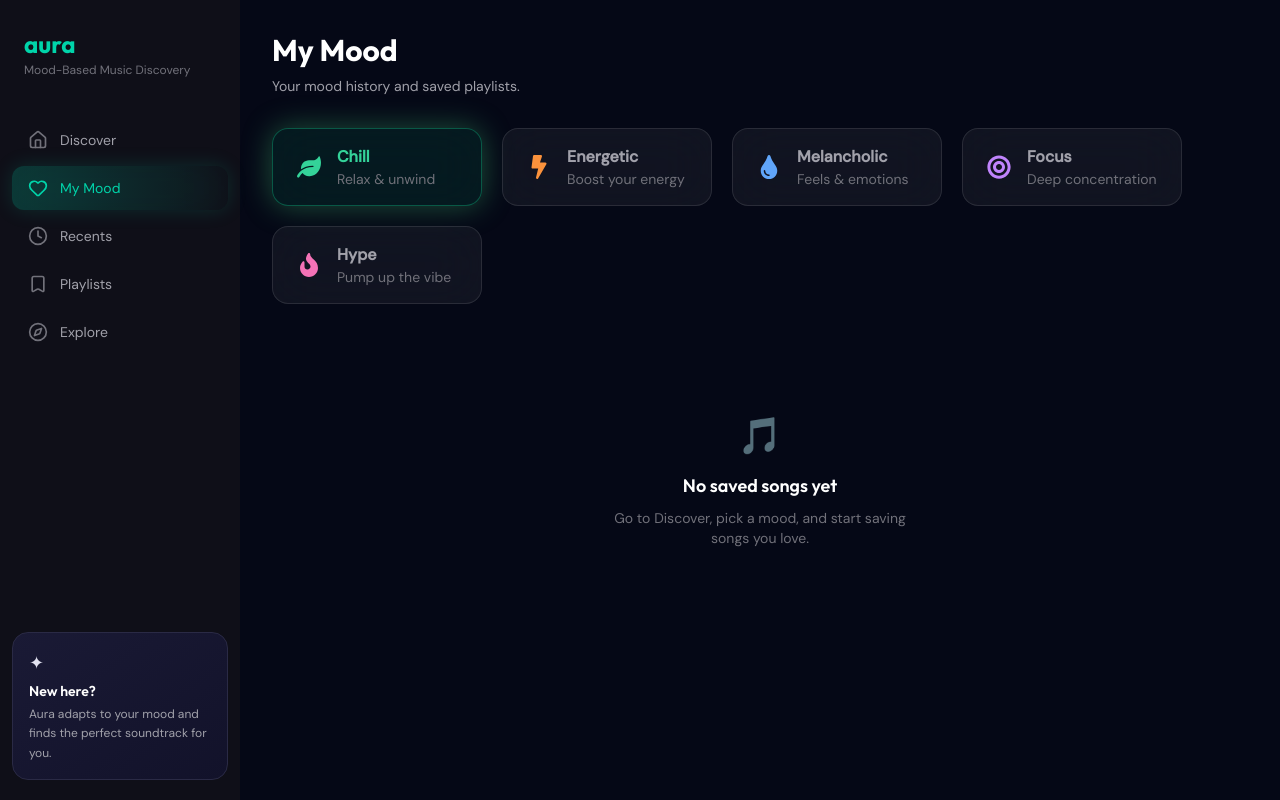
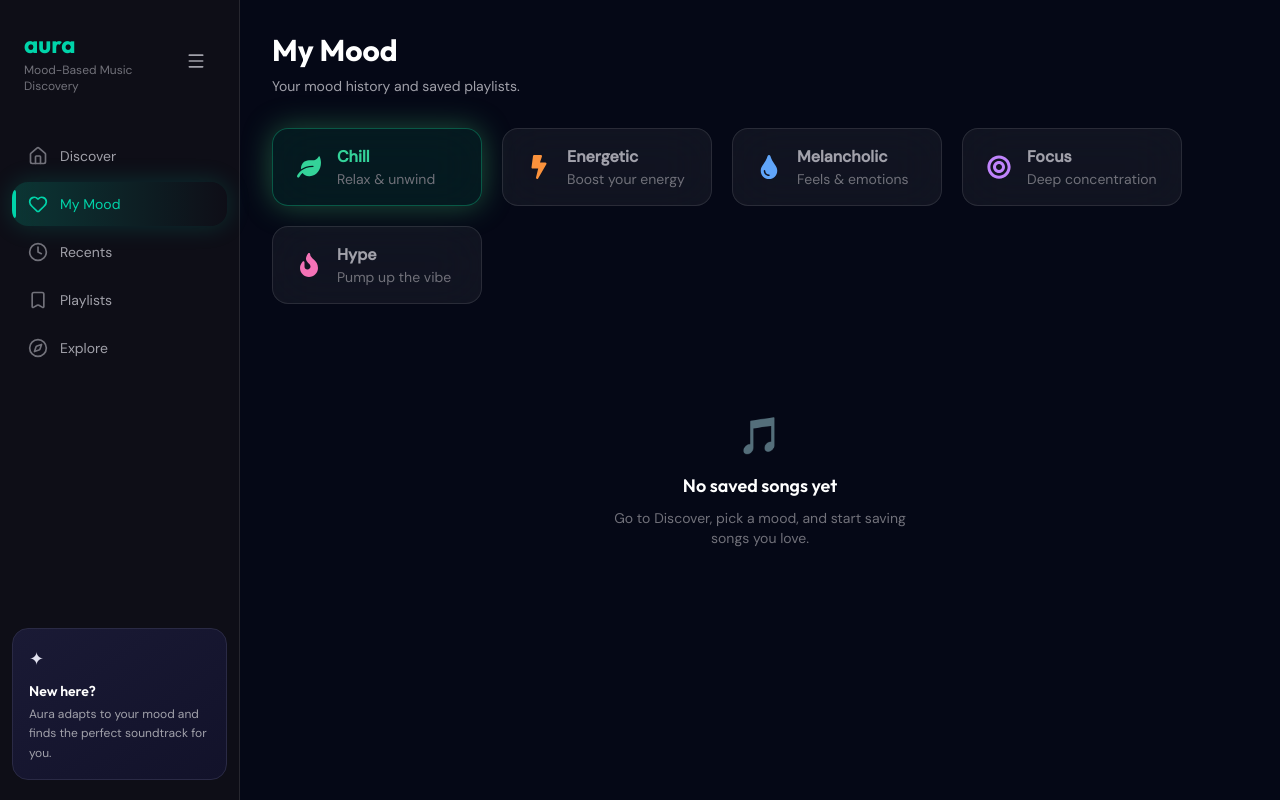
Before and after one commit to FaizZzhue/aura, a React (Vite) app: page /my-mood in a window 1280 px wide. Built offline with nearby package versions, Linux system fonts and the light colour scheme.

Commit message:
style(navbar): add animations framer on sidebar collapse

```diff
--- a/src/components/layout/Navbar/NavItem.jsx
+++ b/src/components/layout/Navbar/NavItem.jsx
@@ -1,4 +1,5 @@
-import { NavLink } from "react-router-dom"
+import {NavLink} from "react-router-dom"
+import {motion,AnimatePresence} from "framer-motion"
 
 export const MobileNavItem = ({ item }) => {
     const Icon = item.icon
@@ -34,39 +35,64 @@ export const MobileNavItem = ({ item }) => {
     )
 }
 
-const NavItem = ({ item }) => {
+const NavItem = ({ item, open }) => {
     const Icon = item.icon
 
     return (
         <NavLink to={item.path}>
-            {({ isActive }) => (
+            {({isActive})=>(
                 <div
-                    className={`
-                        flex items-center gap-3 px-4 py-3 rounded-xl
-                        transition-all duration-300 group relative overflow-hidden
-                        ${isActive
-                            ? "bg-gradient-to-r from-[#00d4aa]/20 via-[#00d4aa]/10 to-transparent text-[#00d4aa] shadow-[0_0_20px_rgba(0,212,170,0.15)]"
-                            : "text-zinc-400 hover:text-white hover:bg-[#141420]"
+                    className={`relative overflow-visiblegroup`}
+                >
+                    <div
+                        className={`relative overflow-hidden rounded-2xl transition-all duration-300
+                            ${
+                                open
+                                    ?"flex items-center gap-3 px-4 py-3"
+                                    :"flex h-14 items-center justify-center"
+                            }
+                            ${
+                                isActive
+                                    ?"bg-gradient-to-r from-[#00d4aa]/20 via-[#00d4aa]/10 to-transparent text-[#00d4aa] shadow-[0_0_24px_rgba(0,212,170,.18)]"
+                                    :"text-zinc-400 hover:bg-[#141420] hover:text-white"
                             }
                         `}
                     >
                         {isActive && (
-                        <div className="absolute inset-0 bg-[#00d4aa]/10 blur-xl opacity-60" />
+                            <motion.div
+                                layoutId="sidebar-active"
+                                className="absolute left-0 top-2 bottom-2 w-1 rounded-full bg-[#00d4aa]"
+                            />
                         )}
-
                         <Icon
-                        className={`
-                            w-5 h-5 relative z-10
-                            ${isActive
-                                ? "text-[#00d4aa]"
-                                : "text-zinc-500 group-hover:text-white"
+                            className={`relative z-10 h-5 w-5 shrink-0 transition-colors duration-300
+                                ${
+                                    isActive
+                                        ?"text-[#00d4aa]"
+                                        :"text-zinc-500 group-hover:text-white"
                                 }
                             `}
                         />
+                        <AnimatePresence>
+                            {open && (
+                                <motion.span
+                                    initial={{opacity:0, x:-10}}
+                                    animate={{opacity:1, x:0}}
+                                    exit={{opacity:0, x:-10}}
+                                    transition={{duration:.2}}
+                                    className="relative z-10 whitespace-nowrap text-sm font-body"
+                                >
+                                    {item.label}
+                                </motion.span>
+                            )}
+                        </AnimatePresence>
+                    </div>
 
-                    <span className="font-body text-sm relative z-10">
+                    {!open && (
+                        <div className="pointer-events-none absolute left-16 top-1/2 -translate-y-1/2 rounded-xl bg-[#141420] px-3 py-2 text-sm text-white opacity-0 shadow-2xl transition-all duration-200 group-hover:translate-x-2 group-hover:opacity-100">
                             {item.label}
-                    </span>
+                        </div>
+                    )}
                 </div>
             )}
         </NavLink>
--- a/src/components/layout/Navbar/Navbar.jsx
+++ b/src/components/layout/Navbar/Navbar.jsx
@@ -1,37 +1,97 @@
-import { NAV_LINKS } from "../../../constants/navigations"
+import {Menu} from "lucide-react"
+import {NAV_LINKS} from "../../../constants/navigations"
 import NavItem from "./NavItem"
 import MobileNav from "./MobileNav"
 
-const Navbar = () => {
+const Navbar = ({open, onToggle})=>{
     return (
         <>
-            <aside className="hidden md:flex fixed left-0 top-0 h-screen w-[240px] bg-[#0f0f18] flex-col z-40">
+            <aside
+                className={`hidden md:flex fixed left-0 top-0 z-40 h-screen flex-col border-r border-white/10 bg-[#0f0f18]/95 backdrop-blur-xl transition-all duration-300
+                    ${
+                        open
+                            ?"w-[240px]"
+                            :"w-[88px]"
+                    }
+                `}
+            >
                 <div className="px-6 pt-7 pb-5">
+                    <div className="flex items-center justify-between">
+                        <div
+                            className={`transition-all duration-300 overflow-hidden ${
+                                open
+                                    ?"w-auto opacity-100"
+                                    :"w-0 opacity-0"
+                            }`}
+                        >
                             <h1 className="font-display text-2xl font-bold text-[#00d4aa]">
                                 aura
                             </h1>
-                    <p className="text-xs text-zinc-500 mt-0.5 font-body">
+
+                            <p className="mt-0.5 text-xs text-zinc-500">
                                 Mood-Based Music Discovery
                             </p>
                         </div>
 
-                <nav className="px-3 pt-5 flex flex-col gap-1">
-                    {NAV_LINKS.map((item) => (
-                        <NavItem key={item.id} item={item} />
+                        <button
+                            onClick={onToggle}
+                            className="flex h-10 w-10 items-center justify-center rounded-xl text-zinc-400 transition hover:bg-[#141420] hover:text-white"
+                        >
+                            <Menu size={20}/>
+                        </button>
+                    </div>
+                </div>
+
+                <nav
+                    className={`flex flex-1 flex-col gap-1 pt-5 transition-all duration-300
+                        ${
+                            open
+                                ?"px-3"
+                                :"px-2"
+                        }
+                    `}
+                >
+                    {NAV_LINKS.map((item)=>(
+                        <NavItem
+                            key={item.id}
+                            item={item}
+                            open={open}
+                        />
                     ))}
                 </nav>
 
-                <div className="mx-3 mt-auto mb-5 p-4 rounded-2xl bg-gradient-to-br from-[#1a1a35] to-[#12122a] border border-[#2a2a45]">
-                    <span className="text-lg">✦</span>
-                    <p className="text-sm font-display font-semibold text-white mt-1">
+                <div
+                    className={`mx-3 mb-5 mt-auto rounded-2xl border border-[#2a2a45] bg-gradient-to-br from-[#1a1a35] to-[#12122a] transition-all duration-300
+                        ${
+                            open
+                                ?"p-4"
+                                :"flex h-14 items-center justify-center p-0"
+                        }
+                    `}
+                >
+
+                    {open?(
+                        <>
+                            <span className="text-lg">
+                                ✦
+                            </span>
+
+                            <p className="mt-2 font-display text-sm font-semibold text-white">
                                 New here?
                             </p>
-                    <p className="text-xs text-zinc-400 font-body mt-1 leading-relaxed">
+
+                            <p className="mt-1 text-xs leading-relaxed text-zinc-400 font-body">
                                 Aura adapts to your mood and finds the perfect soundtrack for you.
                             </p>
+                        </>
+                    ):(
+                        <span className="text-xl text-[#00d4aa]">
+                            ✦
+                        </span>
+                    )}
+
                 </div>
             </aside>
-
             <MobileNav />
         </>
     )
```
Lines whose indentation alone changed are shown as unchanged.
